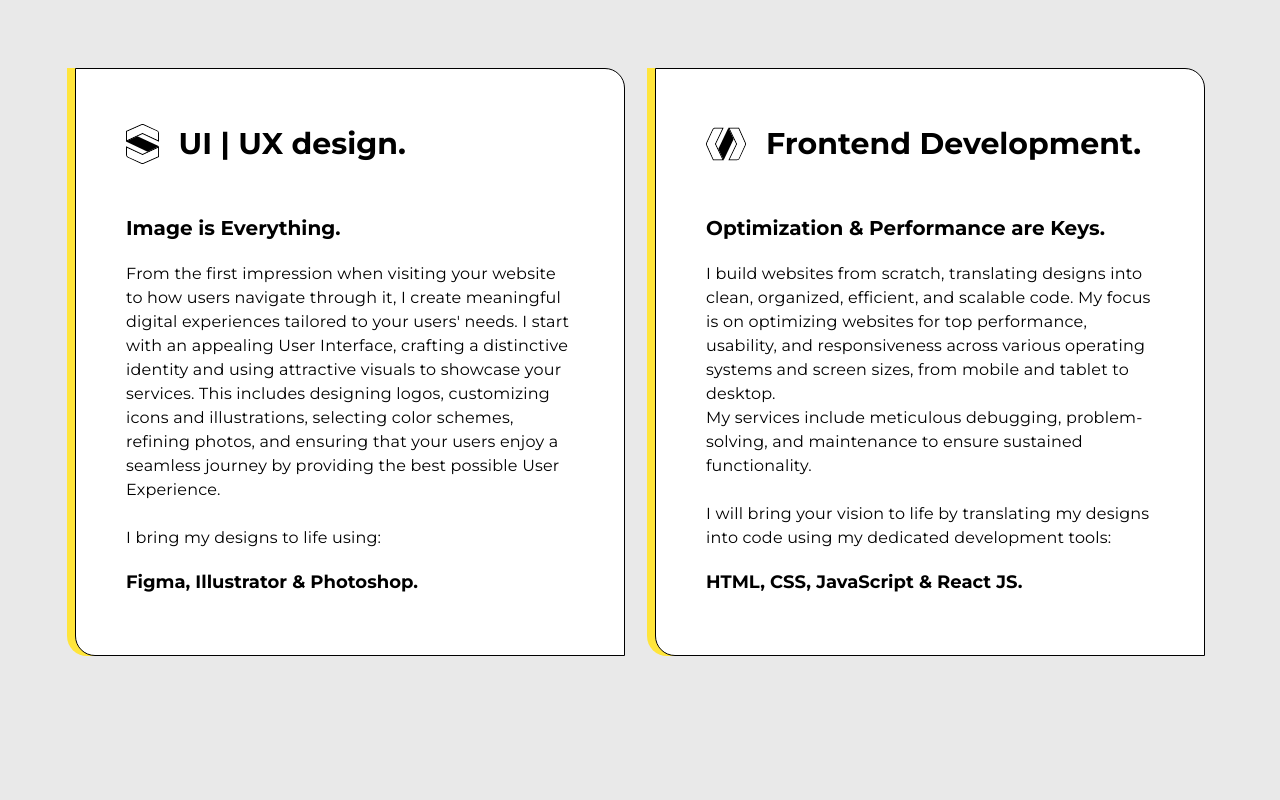
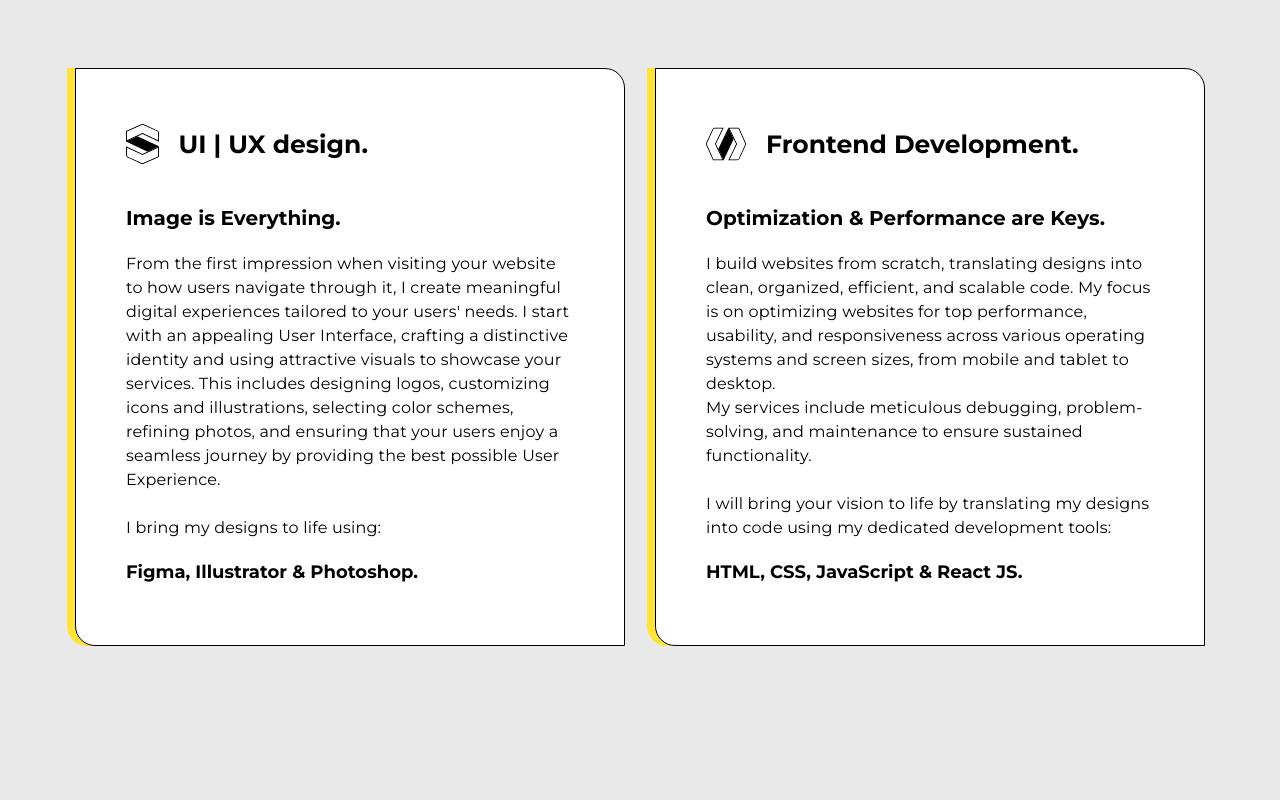
Before and after one commit to Sand-a/sandrine-anid-website, a React (Create React App) app: page / in a window 1280 px wide. Shown: the part 1040-1840 px from the top of the page. Built offline with nearby package versions, Linux system fonts and the light colour scheme.

Commit message:
fix scrolling effect

```diff
--- a/src/App.css
+++ b/src/App.css
@@ -52,7 +52,7 @@ body {
   font-family: var(--family-font);
 
   font-weight: 400;
-  touch-action: none;
+
   line-height: 1;
   color: black;
 
--- a/src/components/Card/Card.css
+++ b/src/components/Card/Card.css
@@ -12,13 +12,13 @@
 .card-title {
   display: flex;
   align-items: center;
-  margin-bottom: 5rem;
+  margin-bottom: 4rem;
 }
 .card-title img {
   height: 4rem;
 }
 .card-title h1 {
-  font-size: 3rem;
+  font-size: 2.5rem;
   margin-left: 2rem;
 }
 .card-slogan {
@@ -34,8 +34,8 @@
   font-size: 1.8rem;
 }
 @media screen and (max-width: 975px) {
-  .card-title h1 {
-    font-size: 2.5rem;
+  .card-title {
+    margin-bottom: 3.5rem;
   }
 }
 @media screen and (max-width: 650px) {
@@ -48,7 +48,4 @@
   .card-skills {
     font-size: 1.6rem;
   }
-  .card-title {
-    margin-bottom: 3rem;
-  }
 }
```
